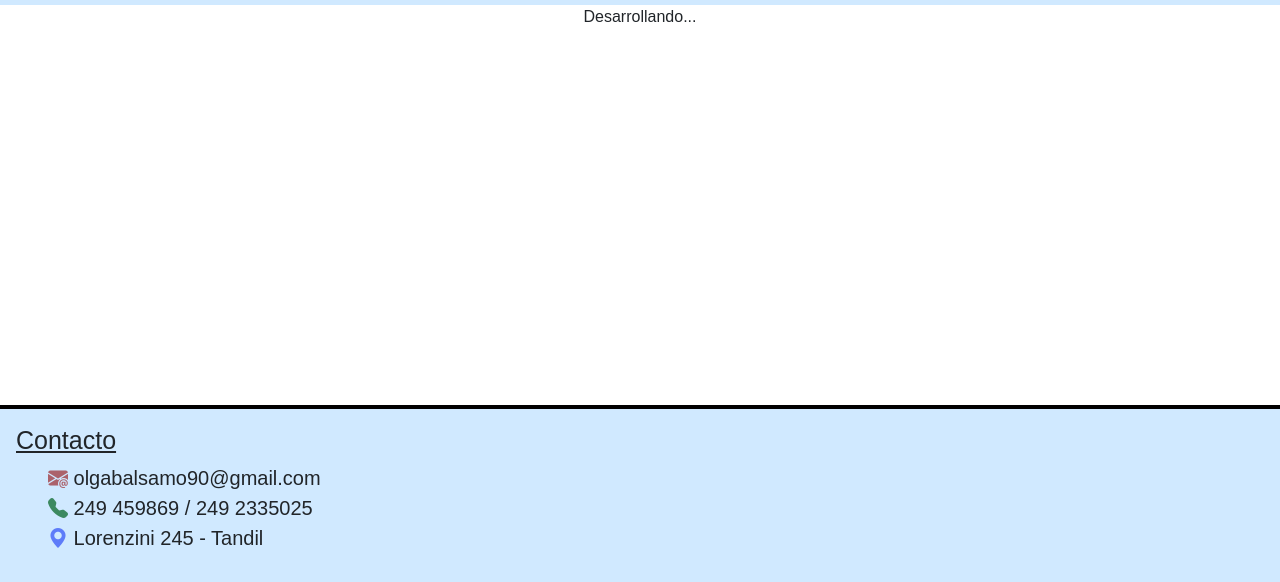
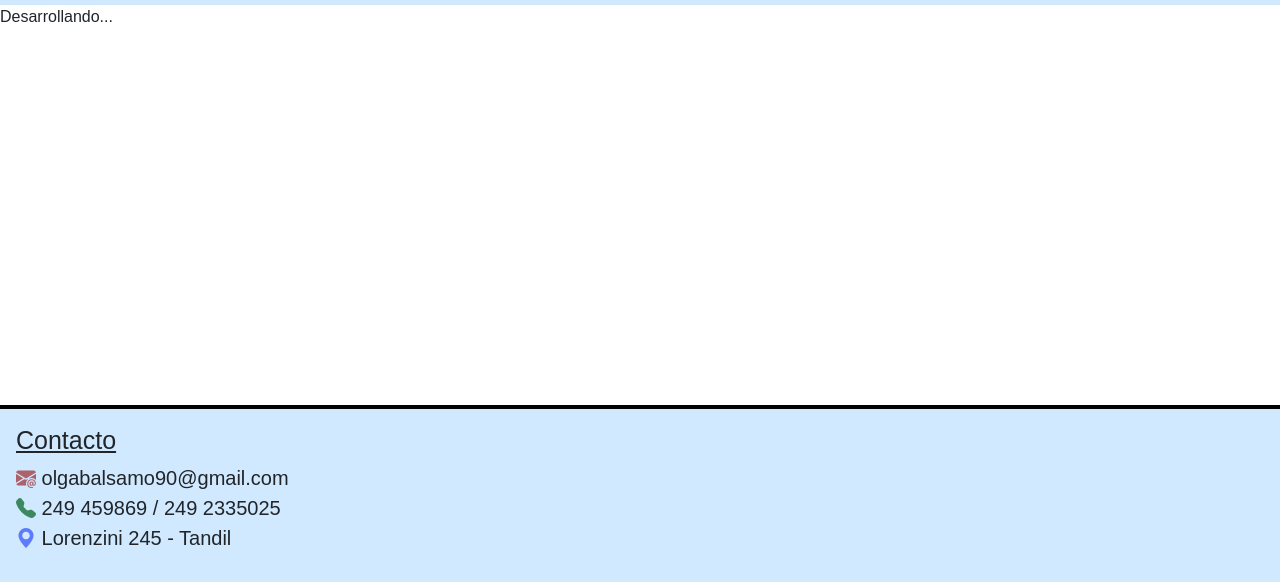
Before and after one commit to Olga-Raices/Olga-Raices.github.io, a plain HTML site: page index.html in a window 1280 px wide. Both pictures are taken after a click on the link "Catálogo". Shown: the part 229-811 px from the top of the page. Drawn offline with nearby package versions, Linux system fonts and the light colour scheme.

Commit message:
Update General  de home

```diff
--- a/CSS/main.css
+++ b/CSS/main.css
@@ -15,8 +15,7 @@
 /* Flex y generales */
 .logo,
 .navbar,
-.redes,
-#main-center {
+.redes {
     display: flex;
 }
 
@@ -90,7 +89,8 @@ h2,
     min-height: 50vh;
 }
 
-#main-center {
+.centrar {
+    display: flex;
     flex-direction: column;
     align-items: center;
 }
@@ -148,7 +148,6 @@ footer {
 
 .info-footer {
     grid-area: info-footer;
-    text-align: justify;
     padding: 1rem;
     font-size: small;
 }
@@ -163,6 +162,10 @@ footer {
     flex-direction: row;
     padding: 0;
     justify-content: space-evenly;
+}
+
+.contactos {
+    padding: 0;
 }
 
 .contacto {
--- a/JS/main.js
+++ b/JS/main.js
@@ -8,7 +8,6 @@ btnNav.addEventListener("click", () => {
 });
 
 let main = document.querySelector("#main");
-let mainCenter = document.querySelector("#main-center");
 let links = document.querySelectorAll(".links");
 for (let link of links) {
     link.addEventListener("click", (e) => {
@@ -32,41 +31,29 @@ document.addEventListener("DOMContentLoaded", () => {
 });
 
 async function loadContent(id) {
-    loading(1);
-    let responseHome = await fetch(`../HTML/${id}.html`);
-    if (responseHome.ok) {
-        let homeHtml = await responseHome.text();
-        mainCenter.innerHTML = homeHtml;
+    loading();
+    try {
+        let response = await fetch(`../HTML/${id}.html`);
+        if (response.ok) {
+            if (id === "home") {
+                main.classList.add("centrar");
+            } else {
+                main.classList.remove("centrar");
+            }
+            let html = await response.text();
+            main.innerHTML = html;
+        } else {
+            alert("Error al cargar el contenido");
+        }
+    } catch (error) {
+        console.log(error);
+        alert("Error de conexión");
     }
 }
 
-function loading(main) {
-    switch (main) {
-        case 1:
-            mainCenter.innerHTML = `
-                <h5 class="card-title placeholder-glow">
-                    <span class="placeholder col-6"></span>
-                </h5>
-            <p class="card-text placeholder-glow">
-                <span class="placeholder col-7"></span>
-                <span class="placeholder col-4"></span>
-                <span class="placeholder col-4"></span>
-                <span class="placeholder col-6"></span>
-                <span class="placeholder col-8"></span>
-            </p>
-            <h5 class="card-title placeholder-glow">
-                    <span class="placeholder col-6"></span>
-                </h5>
-            <p class="card-text placeholder-glow">
-                <span class="placeholder col-7"></span>
-                <span class="placeholder col-4"></span>
-                <span class="placeholder col-4"></span>
-                <span class="placeholder col-6"></span>
-                <span class="placeholder col-8"></span>
-                </p>`;
-            break;
-        case 2:
-            main.innerHTML = `
+function loading() {
+    main.classList.remove("centrar");
+    main.innerHTML = `
                     <h5 class="card-title placeholder-glow">
                         <span class="placeholder col-6"></span>
                     </h5>
@@ -87,6 +74,4 @@ function loading(main) {
                     <span class="placeholder col-6"></span>
                     <span class="placeholder col-8"></span>
                 </p>`;
-            break;
-    }
 }
--- a/index.html
+++ b/index.html
@@ -46,9 +46,7 @@
             </nav>
         </header>
         <main id="main">
-            <div id="main-center">
 
-            </div>
         </main>
         <footer>
             <div class="info-footer">
```
